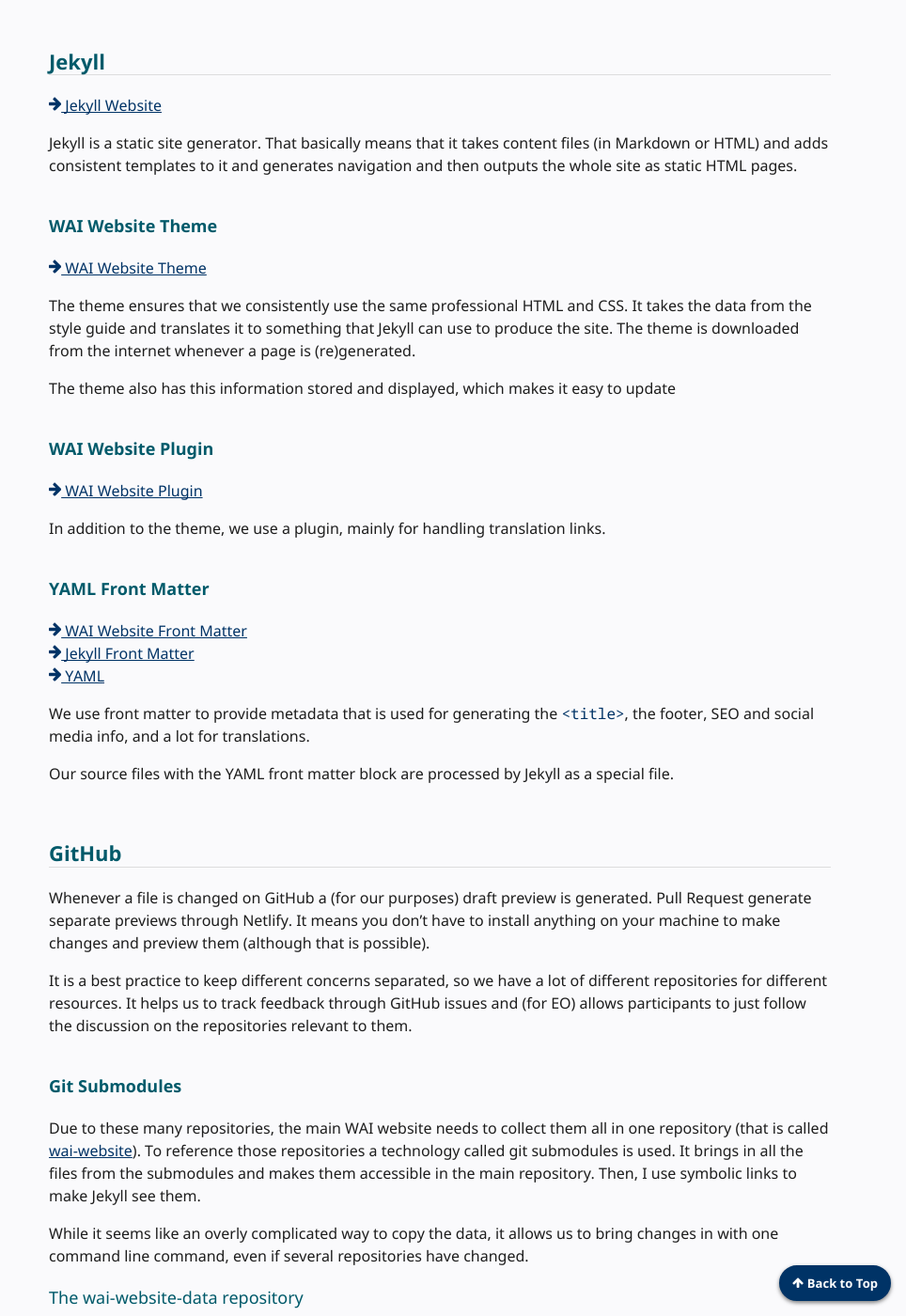
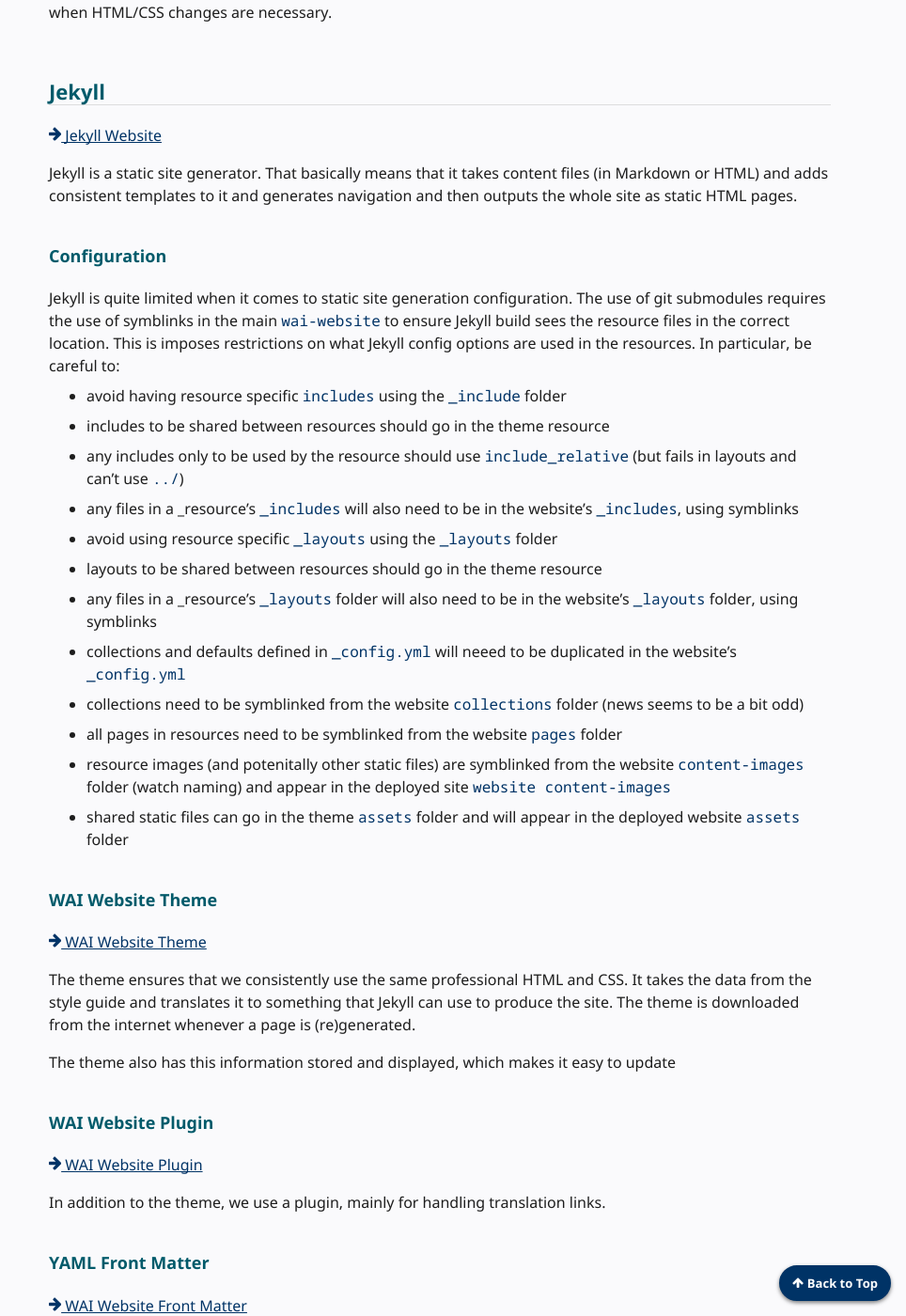
Before and after one commit to w3c/wai-website-theme, a Jekyll site: the page built from content/technical.md, in a window 1280 px wide and 1400 px high, scrolled down 3868 px. Shown: the whole window at 94% size, without its empty margins (316-1280 px from the left). Built offline with Jekyll 4.4.1, drawn with Linux system fonts in a browser that asks for light colours; cached includes are drawn as plain includes; comment, search, counter and statistics services are not loaded.

Commit message:
Add notes on Jekyll configuration

```diff
--- a/content/technical.md
+++ b/content/technical.md
@@ -97,6 +97,23 @@
 
 Jekyll is a static site generator. That basically means that it takes content files (in Markdown or HTML) and adds consistent templates to it and generates navigation and then outputs the whole site as static HTML pages.
 
+### Configuration
+
+Jekyll is quite limited when it comes to static site generation configuration. The use of git submodules requires the use of symblinks in the main  `wai-website` to ensure Jekyll build sees the resource files in the correct location. This is imposes restrictions on what Jekyll config options are used in the resources. In particular, be careful to:
+
+- avoid having resource specific `includes` using the `_include` folder
+ - includes to be shared between resources should go in the theme resource
+ - any includes only to be used by the resource should use `include_relative` (but fails in layouts and can't use `../`)
+ - any files in a _resource's `_includes` will also need to be in the website's `_includes`, using symblinks
+- avoid using resource specific `_layouts` using the `_layouts` folder
+ - layouts to be shared between resources should go in the theme resource
+ - any files in a _resource's `_layouts` folder will also need to be in the website's `_layouts` folder, using symblinks
+- collections and defaults defined in `_config.yml` will neeed to be duplicated in the website's `_config.yml`
+- collections need to be symblinked from the website `collections` folder (news seems to be a bit odd)
+- all pages in resources need to be symblinked from the website `pages` folder
+- resource images (and potenitally other static files) are symblinked from the website `content-images` folder (watch naming) and appear in the deployed site `website content-images`
+- shared static files can go in the theme `assets` folder and will appear in the deployed website `assets` folder
+
 ### WAI Website Theme
 
 [{% include_cached icon.html name="arrow-right" %} WAI Website Theme](https://github.com/w3c/wai-website-theme)
```
